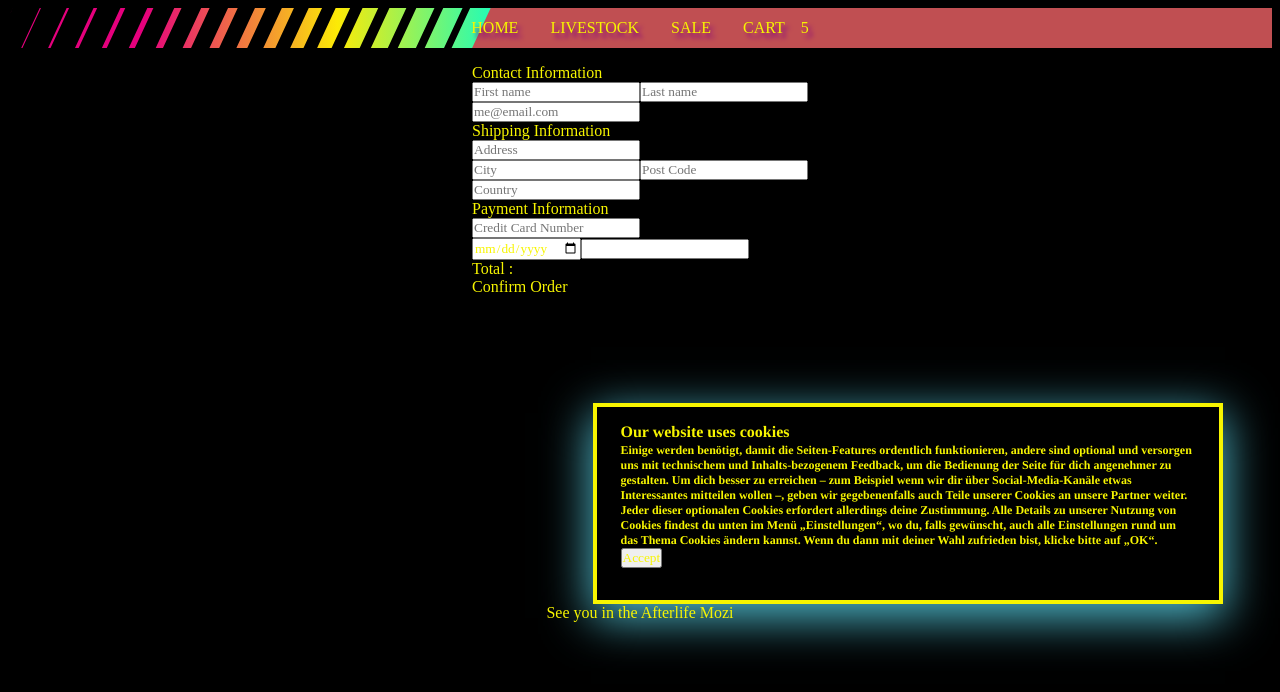
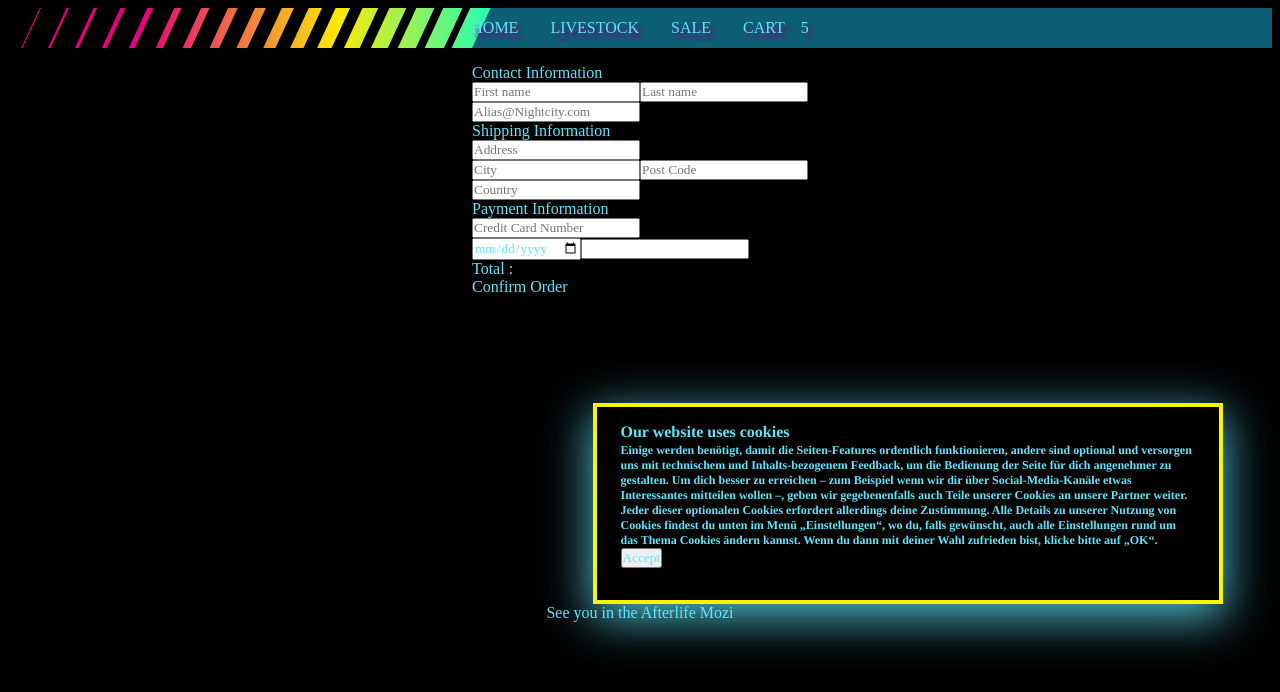
Before and after one commit to itsMozable/commstore, a Next.js app: page /cart/checkout in a window 1280 px wide. Shown: the top 692 px of the page. Built offline with nearby package versions, Linux system fonts and the light colour scheme.

Commit message:
changing font color, changibg check out button

```diff
--- a/app/cart/checkout/page.js
+++ b/app/cart/checkout/page.js
@@ -27,7 +27,7 @@ export default function CheckoutPage() {
             <input
               type="email"
               data-test-id="checkout-email"
-              placeholder="me@email.com"
+              placeholder="Alias@Nightcity.com"
             />
           </label>
 
--- a/app/globals.scss
+++ b/app/globals.scss
@@ -18,7 +18,7 @@
   margin: 0;
   padding: 0;
   font-family: 'Advent Pro';
-  color: var(--yellow);
+  color: var(--blue);
   text-decoration: none;
 }
 
@@ -138,7 +138,7 @@ body {
 
 .cpHeader {
   align-items: center;
-  background-color: var(--red-glow);
+  background-color: var(--blue-color);
   background-image: url('/CP-pics/cpHeader.svg');
   background-repeat: no-repeat;
   box-sizing: border-box;
```
